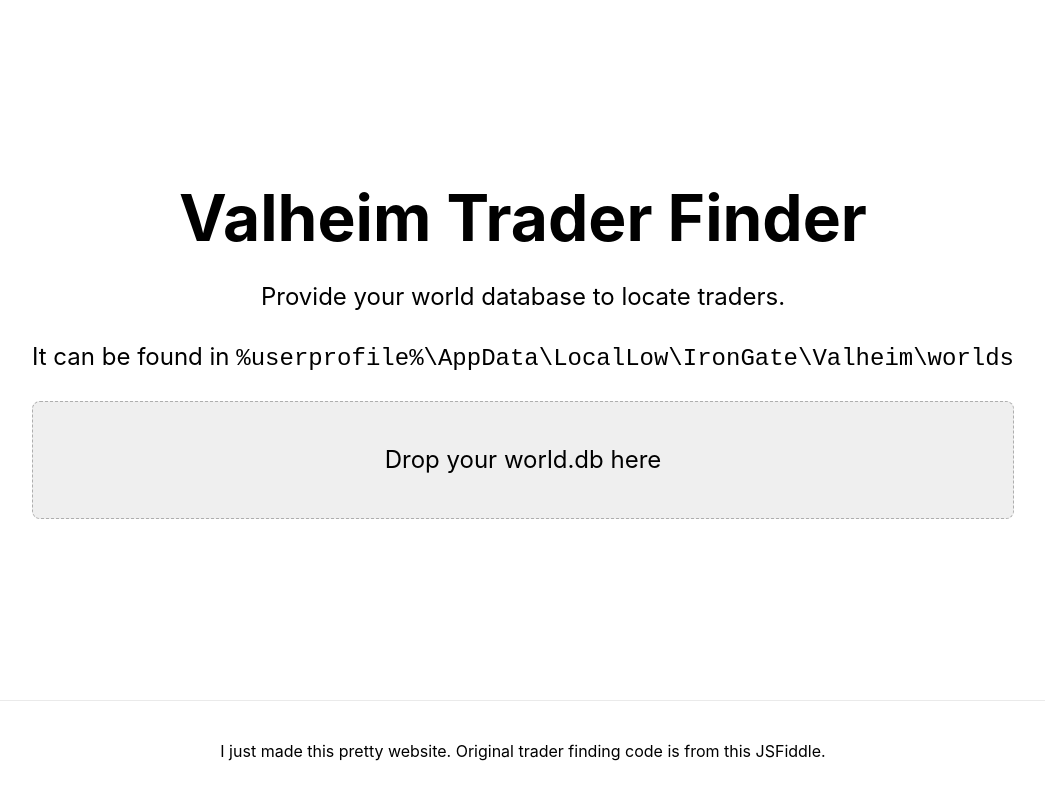
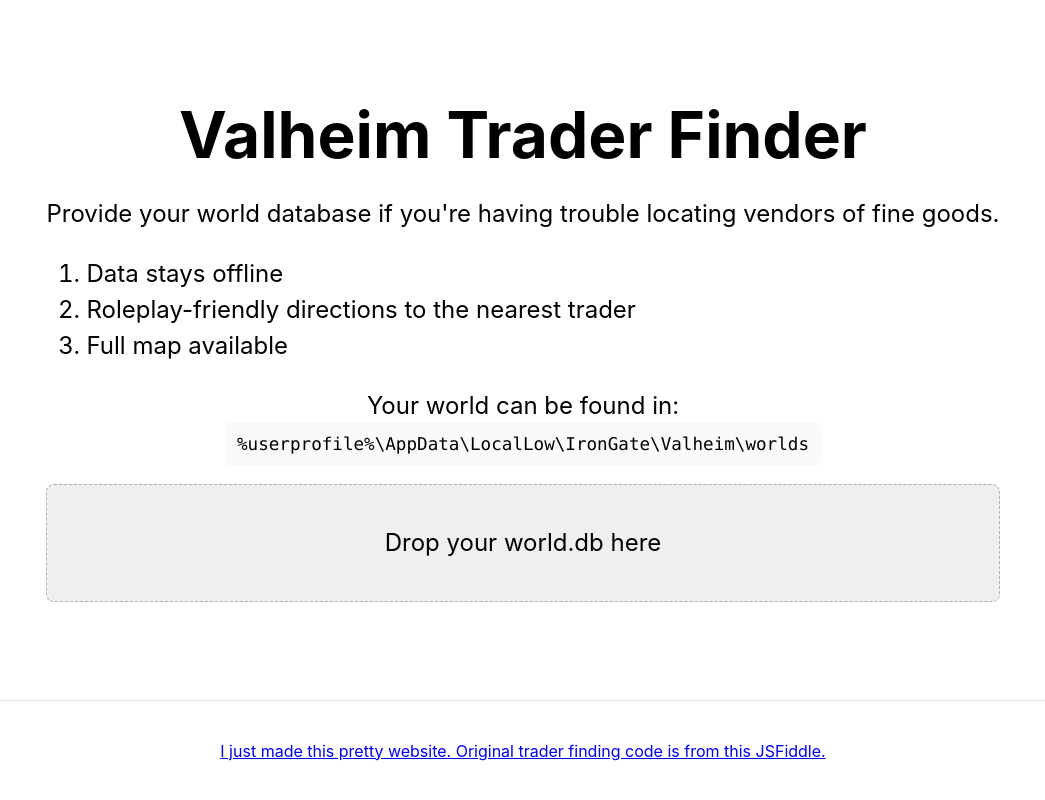
Before and after one commit to morinted/valheim-trader-finder, a Next.js app: page / in a window 1280 px wide. Shown: the whole page, without its empty margins (117-1162 px from the left). Built offline with nearby package versions, Linux system fonts and the light colour scheme.

Commit message:
Add roleplay-friendly instructions for finding trader

```diff
--- a/pages/index.js
+++ b/pages/index.js
@@ -2,15 +2,17 @@
 import { useState } from "react";
 import styles from "../styles/Home.module.css";
 import { Dropzone } from "../valheim/Dropzone";
+import { Hint } from "../valheim/Hint";
 import { Map, WorldMap } from "../valheim/WorldMap";
 
 export default function Home() {
   const [locations, setLocations] = useState([]);
   const [worldName, setWorldName] = useState("");
+  const [showMap, setShowMap] = useState(false);
   return (
     <div className={styles.container}>
       <Head>
-        <title>Create Next App</title>
+        <title>Valheim Trader Finder</title>
         <link rel="icon" href="/favicon.ico" />
       </Head>
 
@@ -18,10 +20,21 @@
         <h1 className={styles.title}>Valheim Trader Finder</h1>
 
         <div className={styles.description}>
-          <p>Provide your world database to locate traders.</p>
           <p>
-            It can be found in{" "}
-            <code>%userprofile%\AppData\LocalLow\IronGate\Valheim\worlds</code>
+            Provide your world database if you're having trouble locating
+            vendors of fine goods.
+          </p>
+          <ol className={styles.ol}>
+            <li>Data stays offline</li>
+            <li>Roleplay-friendly directions to the nearest trader</li>
+            <li>Full map available</li>
+          </ol>
+          <p>
+            Your world can be found in:
+            <br />
+            <code className={styles.code}>
+              %userprofile%\AppData\LocalLow\IronGate\Valheim\worlds
+            </code>
           </p>
           <Dropzone
             onLocationsFound={([worldName, locations]) => {
@@ -34,10 +47,41 @@
         {worldName && (
           <div className={styles.description}>
             <p>I've heard rumors of traders in {worldName}…</p>
+            <p>
+              <Hint locations={locations} />
+            </p>
+            {showMap ? (
+              <p>
+                <a
+                  onClick={(e) => {
+                    e.preventDefault();
+                    setShowMap(false);
+                  }}
+                  href="#"
+                >
+                  Hide Map ↑
+                </a>
+              </p>
+            ) : (
+              <p>
+                <a
+                  onClick={(e) => {
+                    e.preventDefault();
+                    setShowMap(true);
+                  }}
+                  href="#"
+                >
+                  Show me a map please…
+                </a>
+              </p>
+            )}
+          </div>
+        )}
+
+        {showMap && (
+          <div className={styles.map}>
             <WorldMap locations={locations} />
-
           </div>
-
         )}
       </main>
 
--- a/styles/Home.module.css
+++ b/styles/Home.module.css
@@ -57,9 +57,19 @@
   text-align: center;
 }
 
+.ol {
+  text-align: left;
+  margin: 0 auto;
+}
+
 .description {
   line-height: 1.5;
   font-size: 1.5rem;
+}
+
+.map {
+  max-width: 800px;
+  width: 100%;
 }
 
 .code {
@@ -67,6 +77,7 @@
   border-radius: 5px;
   padding: 0.75rem;
   font-size: 1.1rem;
+  word-break: break-all;
   font-family: Menlo, Monaco, Lucida Console, Liberation Mono, DejaVu Sans Mono,
     Bitstream Vera Sans Mono, Courier New, monospace;
 }
--- a/styles/globals.css
+++ b/styles/globals.css
@@ -6,10 +6,6 @@
     Ubuntu, Cantarell, Fira Sans, Droid Sans, Helvetica Neue, sans-serif;
 }
 
-a {
-  color: inherit;
-  text-decoration: none;
-}
 
 * {
   box-sizing: border-box;
--- /dev/null
+++ b/valheim/Hint.js
@@ -0,0 +1,41 @@
+import React, { useMemo } from "react";
+
+const directions = [
+  "East",
+  "Northeast",
+  "North",
+  "Northwest",
+  "West",
+  "Southwest",
+  "South",
+  "Southeast",
+];
+
+export function Hint({ locations }) {
+  const { distanceInteger, direction } = useMemo(() => {
+    const [x1, y1] = [0, 0];
+    return locations
+      .map(({ x: x2, y: y2 }) => {
+        const distance = Math.sqrt(Math.pow(x2 - x1, 2) + Math.pow(y2 - y1, 2)) / 1000;
+        const distanceInteger = Math.round(distance);
+        const angle = Math.atan2(y2 - y1, x2 - x1) + Math.PI * 2;
+        const directionIndex = Math.round(angle / (Math.PI / 4)) % 8;
+        const direction = directions[directionIndex];
+        console.log(distance, direction, angle, distanceInteger)
+        return { distance, direction, angle, distanceInteger };
+      })
+      .reduce((closest, current) => {
+        if (current.distance < closest.distance) return current;
+        return closest;
+      });
+  }, [locations]);
+
+  console.log('Closest', distanceInteger, direction)
+
+  if (distanceInteger === 0)
+    return `You need not look far for a trader of great goods… just look to the ${direction}`;
+
+  return `There has been talk about a trader to the ${direction} of a great rock formation with iron hooks… about ${distanceInteger} kilometer${
+    distanceInteger === 1 ? "" : "s"
+  } away.`;
+}
--- a/valheim/MapIndicator.js
+++ b/valheim/MapIndicator.js
@@ -7,6 +7,7 @@
   const yPercentage = 100 - coordinateToPercentage(y)
   return (
     <div
+      title={`goto ${parseInt(x)},${parseInt(y)}`}
       style={{
         position: "absolute",
         top: `${yPercentage}%`,
--- a/valheim/WorldMap.js
+++ b/valheim/WorldMap.js
@@ -2,8 +2,12 @@
 import { MapIndicator } from "./MapIndicator";
 
 export function WorldMap({ locations }) {
-  console.log(locations);
   return (
+    <>
+    <p style={{
+      textAlign: 'center',
+      color: '#606060'
+    }}><em>Hover on a location for cheat teleport command.</em></p>
     <div
       style={{
         width: "100%",
@@ -12,8 +16,6 @@
         borderRadius: "50%",
         overflow: "hidden",
         position: "relative",
-        // background: 'url(https://i.imgur.com/R7xPHaY.png)',
-        // backgroundSize: 'auto'
       }}
     >
       <MapIndicator size={2} color="transparent" x={0} y={0}>
@@ -23,5 +25,6 @@
         <MapIndicator key={`${x},${y}`} size={10} x={x} y={y} color="#252525" />
       ))}
     </div>
+    </>
   );
 }
```
Also changed, not shown: 1 other file (tests, documents, lock files or other folders).
